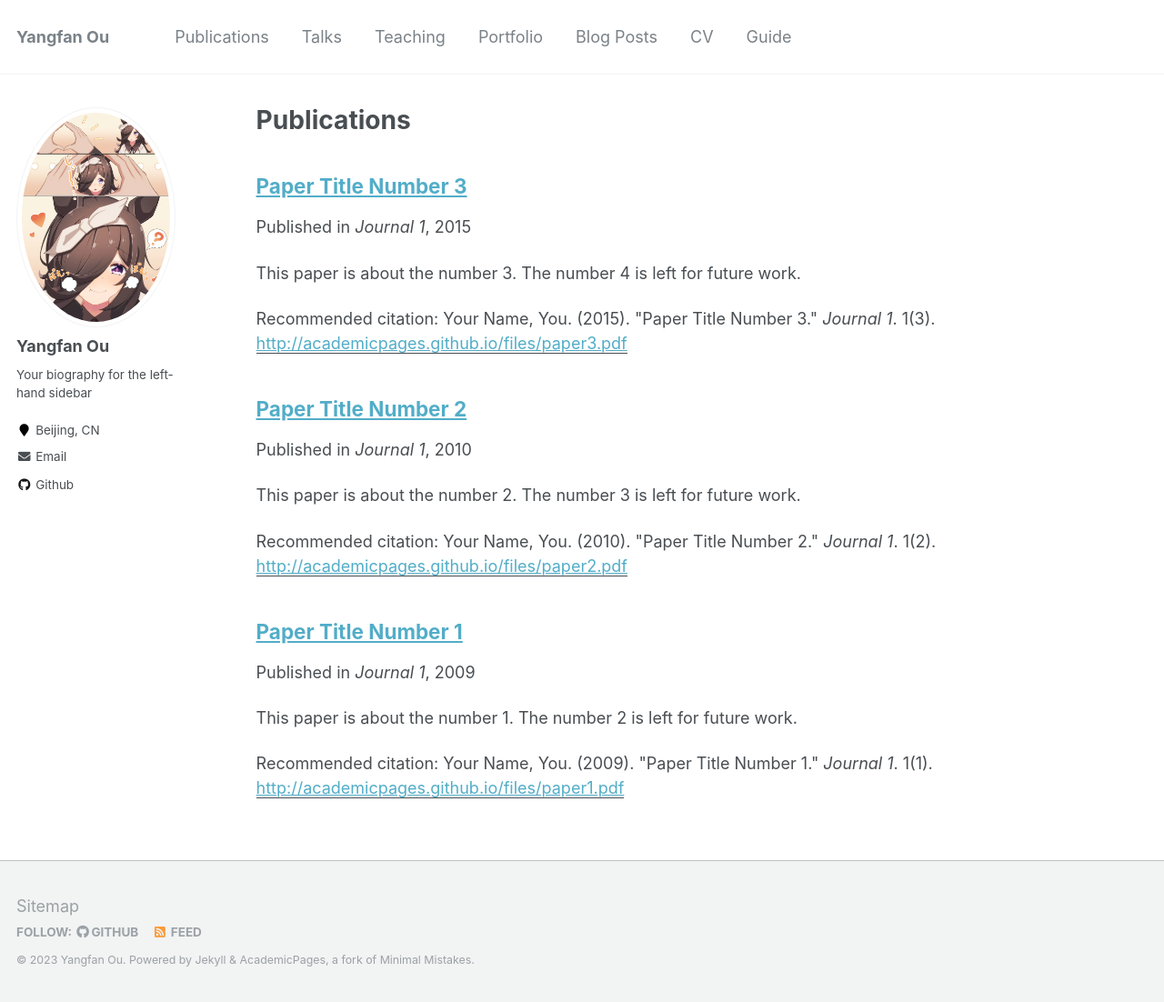
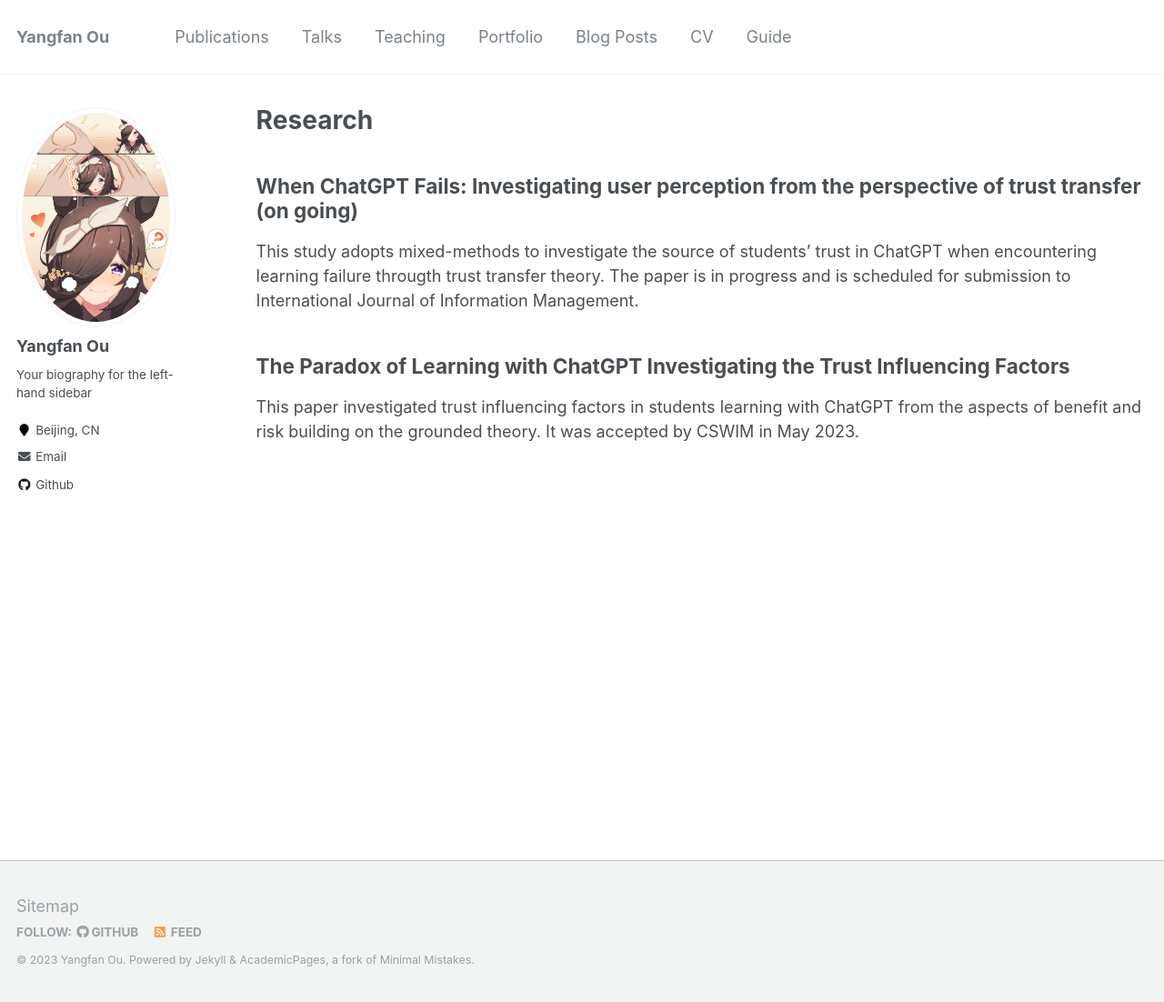
Before and after one commit to gioun/gioun.github.io, a Jekyll site: the page built from _pages/publications.md, in a window 1280 px wide and 1102 px high. Shown: the whole window at 91% size. Built offline with Jekyll 4.4.1, drawn with Linux system fonts in a browser that asks for light colours.

Commit message:
Update publications.md

```diff
--- a/_pages/publications.md
+++ b/_pages/publications.md
@@ -1,16 +1,14 @@
 ---
 layout: archive
-title: "Publications"
-permalink: /publications/
+title: "Research"
+permalink: /research/
 author_profile: true
 ---
 
-{% if author.googlescholar %}
-  You can also find my articles on <u><a href="{{author.googlescholar}}">my Google Scholar profile</a>.</u>
-{% endif %}
+## **When ChatGPT Fails: Investigating user perception from the perspective of trust transfer** (on going)
+This study adopts mixed-methods to investigate the source of students' trust in ChatGPT when encountering learning failure througth trust transfer theory. The paper is in progress and is scheduled for submission to International Journal of Information Management.
 
-{% include base_path %}
 
-{% for post in site.publications reversed %}
-  {% include archive-single.html %}
-{% endfor %}
+
+## **The Paradox of Learning with ChatGPT Investigating the Trust Influencing Factors**
+This paper investigated trust influencing factors in students learning with ChatGPT from the aspects of benefit and risk building on the grounded theory. It was accepted by CSWIM in May 2023.
```
